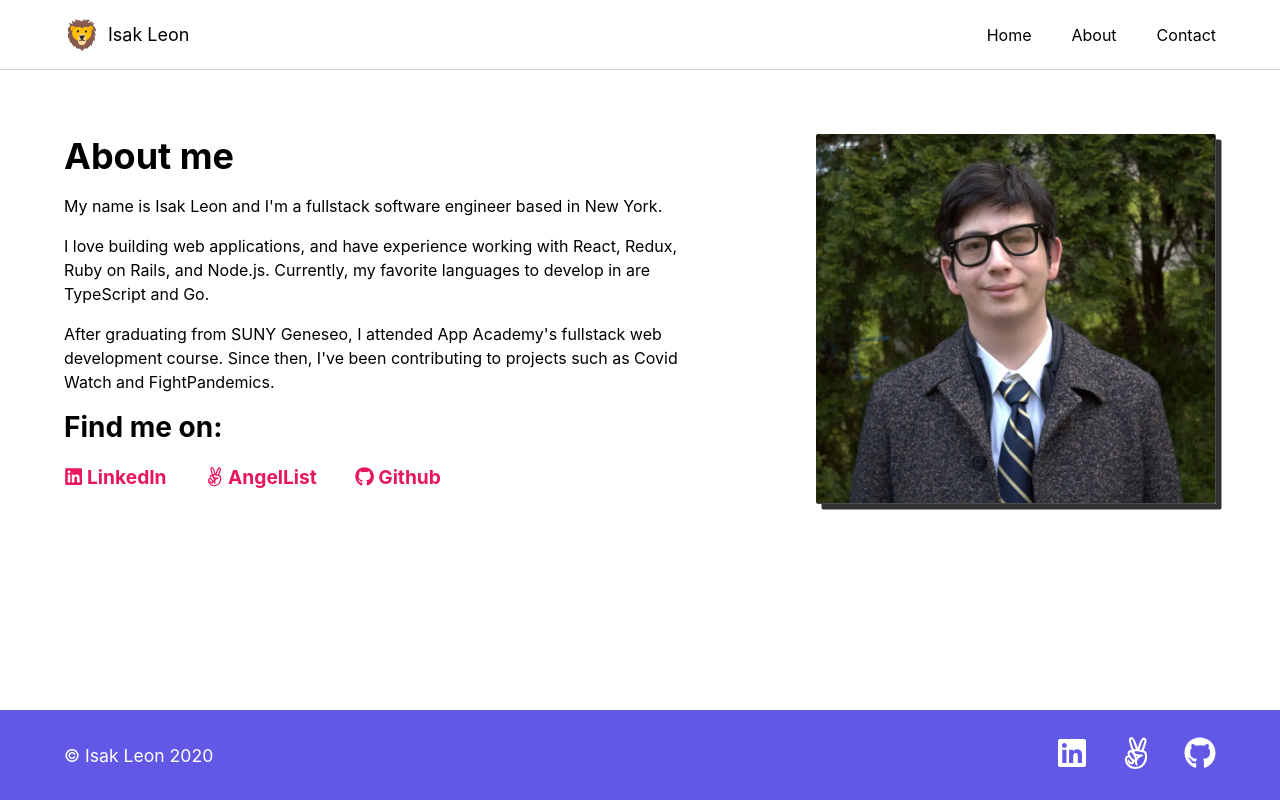
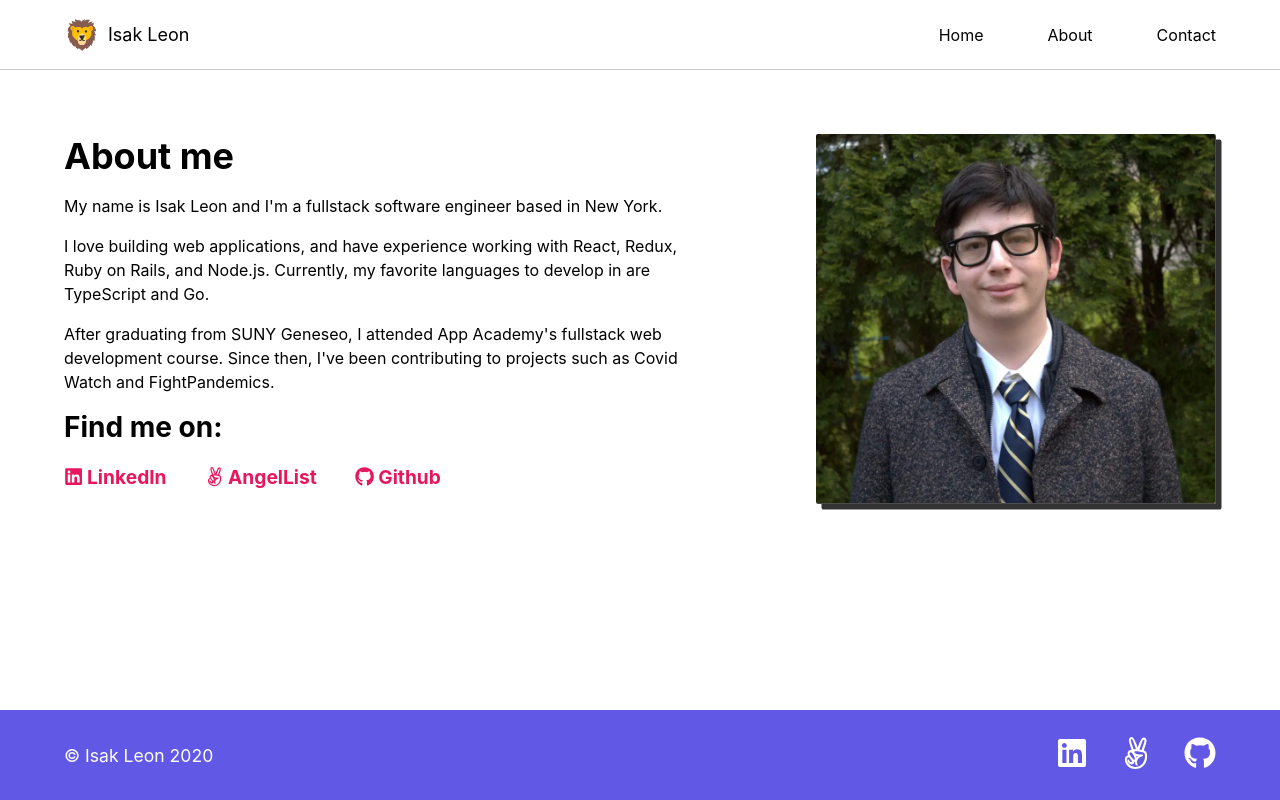
Before and after one commit to leon-i/nextjs_typescript_portfolio, a Next.js app: page /about in a window 1280 px wide. Built offline with nearby package versions, Linux system fonts and the light colour scheme.

Commit message:
Improved spacing on nav links

```diff
--- a/components/skeleton/Header/styles.ts
+++ b/components/skeleton/Header/styles.ts
@@ -49,7 +49,7 @@ export const NavLinks = styled.nav`
     justify-content: space-evenly;
 
     a {
-        margin-left: 2.5em;
+        margin-left: 4em;
         transition: ease-in-out 0.2s
     }
 
@@ -58,9 +58,9 @@ export const NavLinks = styled.nav`
         transition: ease-in-out 0.2s
     }
 
-    @media (max-width: 992px) {
+    @media (max-width: 576px) {
         a {
-            margin-left: 1em;
+            margin-left: 2em;
         }
     }
 `;
```
